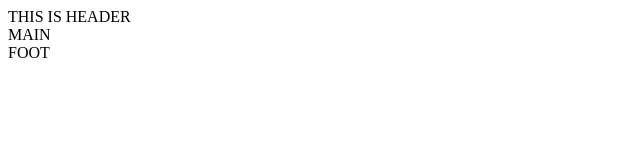
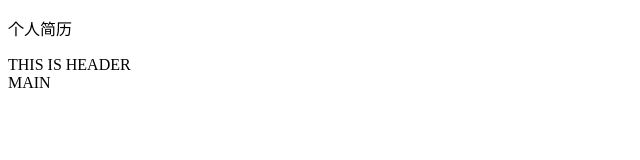
Before and after one commit to shijing-git/resume, a plain HTML site: page index.html in a window 1280 px wide. Shown: the whole page, without its empty margins (0-640 px from the left). Drawn offline with Linux system fonts and the light colour scheme.

Commit message:
Modify index.html

```diff
--- a/index.html
+++ b/index.html
@@ -5,8 +5,9 @@
 	<title>Document</title>
 </head>
 <body>
+	<p>个人简历</p>
 	<div class="header">THIS IS HEADER</div>
 	<div class="main">MAIN</div>
-	<div class="footer">FOOT</div>
+	<div class="footer"></div>
 </body>
 </html>
```
